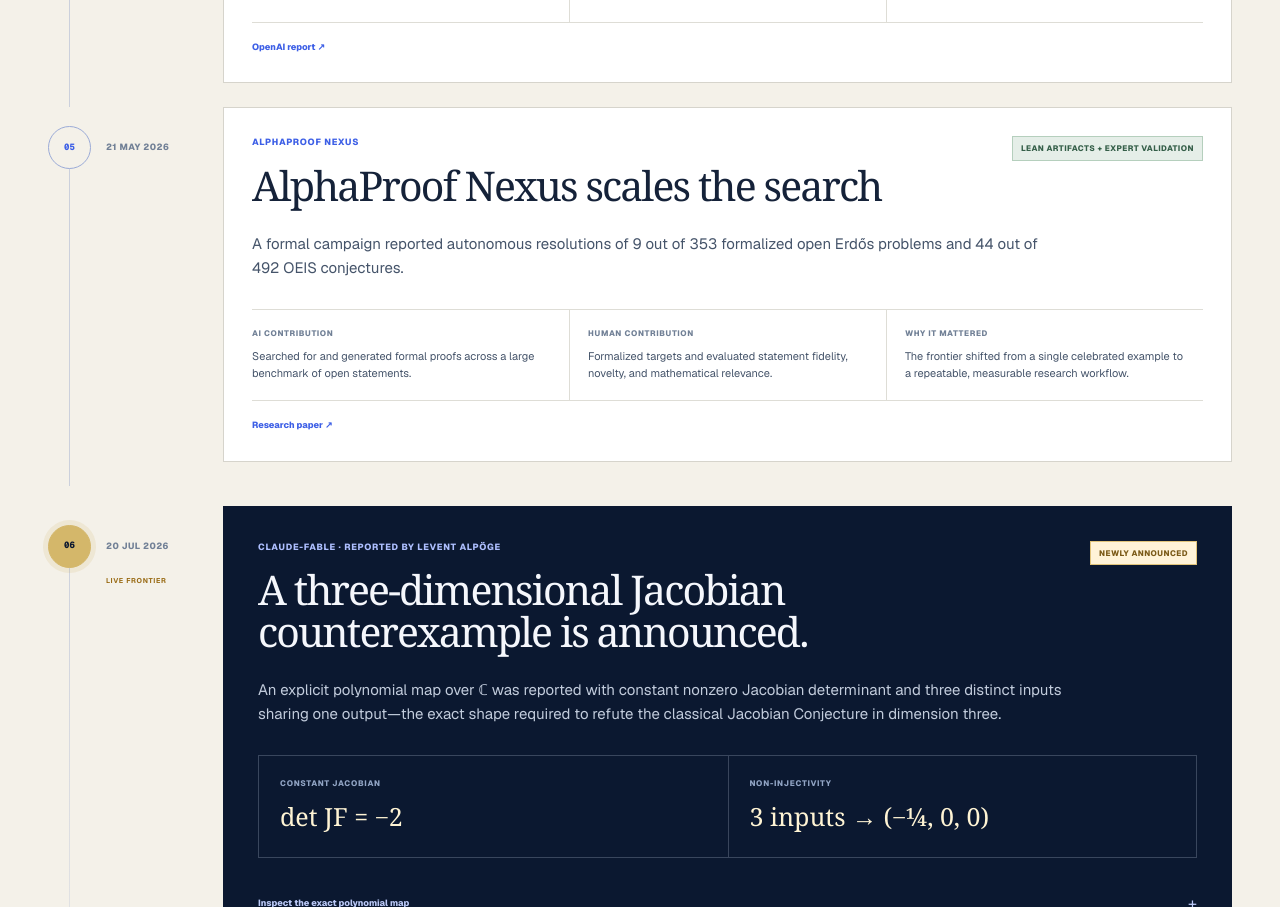
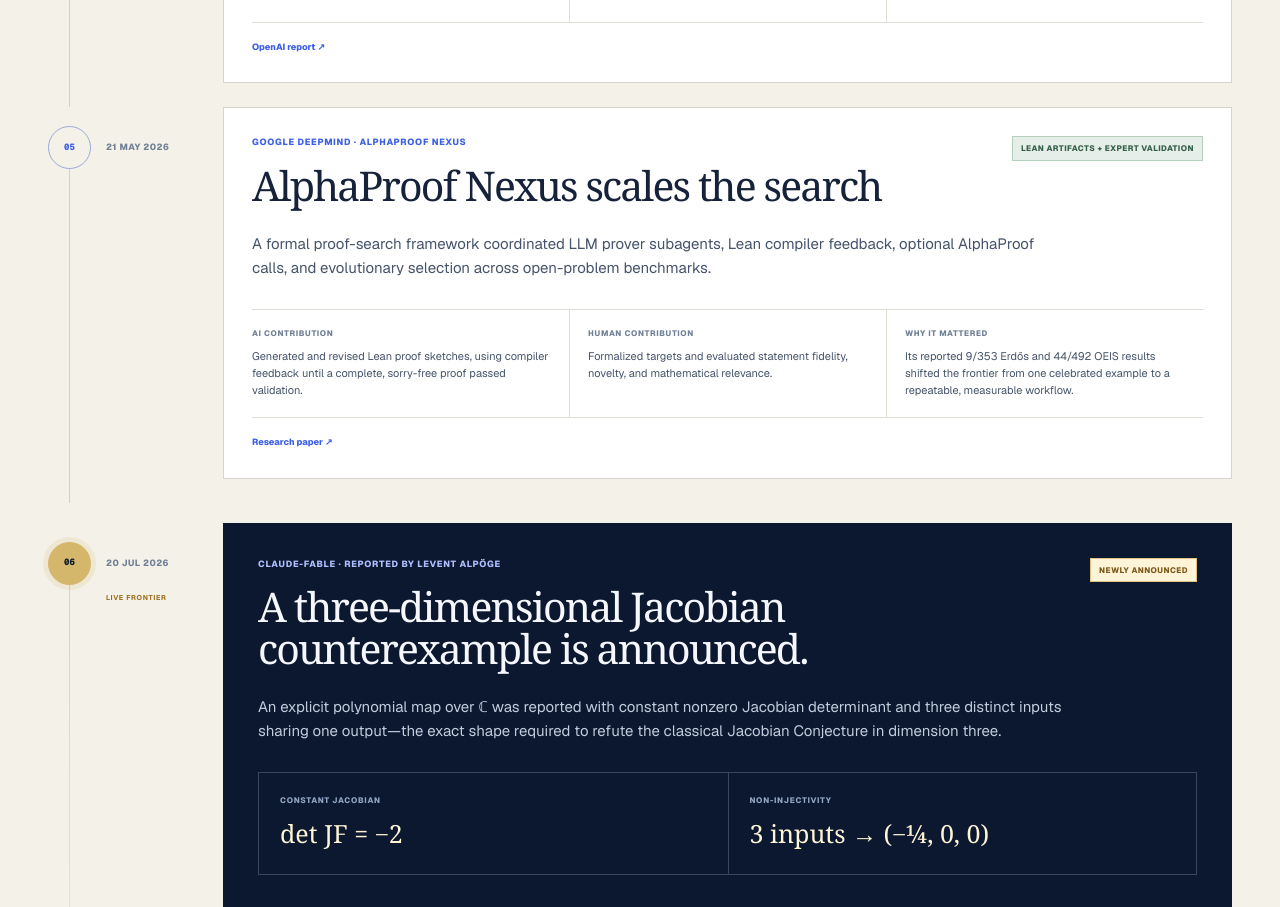
Before and after one commit to alexyyyander/proofweave, a Next.js app: page /history in a window 1280 px wide. Shown: the part 2500-3407 px from the top of the page. Built offline with nearby package versions, Linux system fonts and the light colour scheme.

Commit message:
docs: clarify AlphaProof Nexus record

```diff
--- a/app/history/page.tsx
+++ b/app/history/page.tsx
@@ -92,13 +92,13 @@
     number: "05",
     date: "21 MAY 2026",
     title: "AlphaProof Nexus scales the search",
-    system: "AlphaProof Nexus",
-    summary: "A formal campaign reported autonomous resolutions of 9 out of 353 formalized open Erdős problems and 44 out of 492 OEIS conjectures.",
-    aiRole: "Searched for and generated formal proofs across a large benchmark of open statements.",
+    system: "Google DeepMind · AlphaProof Nexus",
+    summary: "A formal proof-search framework coordinated LLM prover subagents, Lean compiler feedback, optional AlphaProof calls, and evolutionary selection across open-problem benchmarks.",
+    aiRole: "Generated and revised Lean proof sketches, using compiler feedback until a complete, sorry-free proof passed validation.",
     humanRole: "Formalized targets and evaluated statement fidelity, novelty, and mathematical relevance.",
     evidence: "Lean artifacts + expert validation",
     evidenceTone: "formal",
-    significance: "The frontier shifted from a single celebrated example to a repeatable, measurable research workflow.",
+    significance: "Its reported 9/353 Erdős and 44/492 OEIS results shifted the frontier from one celebrated example to a repeatable, measurable workflow.",
     sources: [{ label: "Research paper", href: "https://arxiv.org/abs/2605.22763" }],
   },
 ];
```
